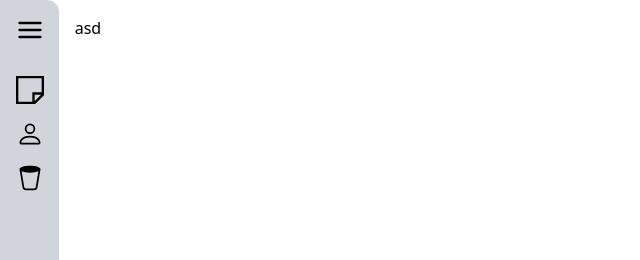
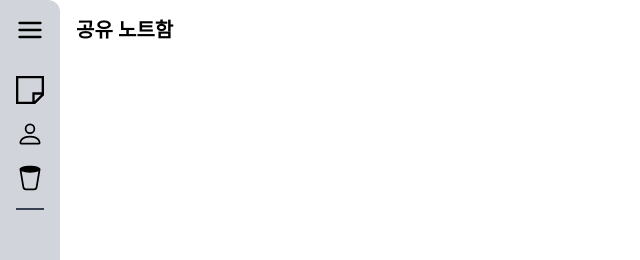
Before and after one commit to kkukileon305/samsung-note-web, a React (Vite) app: page /share in a window 1280 px wide. Shown: the top 260 px of the page, without its empty margins (0-640 px from the left). Built offline with nearby package versions, Linux system fonts and the light colour scheme.

Commit message:
nav 선 추가

```diff
--- a/src/components/Nav.tsx
+++ b/src/components/Nav.tsx
@@ -19,11 +19,12 @@ const Nav = () => {
           <AiOutlineSetting size={28} />
         </button>
       </div>
-      <div className='w-[268px]'>
-        {menus.map(menu => (
-          <MenuItem key={menu.title} menu={menu} />
-        ))}
-      </div>
+
+      {menus.map(menu => (
+        <MenuItem key={menu.title} menu={menu} />
+      ))}
+
+      <div className='h-0.5 bg-gray-700' />
     </nav>
   );
 };
--- a/src/components/items/MenuItem.tsx
+++ b/src/components/items/MenuItem.tsx
@@ -7,7 +7,7 @@ interface MenuItemProps {
 
 const MenuItem = ({ menu: { icon: Icon, path, title } }: MenuItemProps) => {
   return (
-    <Link className='flex gap-4 mb-4' to={path}>
+    <Link className='w-[268px] flex gap-4 mb-4' to={path}>
       <button>
         <Icon size={28} />
       </button>
--- a/src/routes/Layout.tsx
+++ b/src/routes/Layout.tsx
@@ -6,7 +6,7 @@ const Layout = () => {
     <>
       <div className='flex'>
         <Nav />
-        <main className='w-full p-4'>
+        <main className='p-4'>
           <Outlet />
         </main>
       </div>
--- /dev/null
+++ b/src/routes/Notes.tsx
@@ -0,0 +1,14 @@
+import { useParams } from 'react-router-dom';
+import menus from '../libs/menus';
+
+const Notes = () => {
+  const { id } = useParams();
+
+  return (
+    <div>
+      <h2 className='font-bold text-xl'>{id ? menus.find(menu => menu.path === `/${id}`)?.title : '모든 노트'}</h2>
+    </div>
+  );
+};
+
+export default Notes;
```
Also changed, not shown: src/router.tsx (+6 -1 lines).
